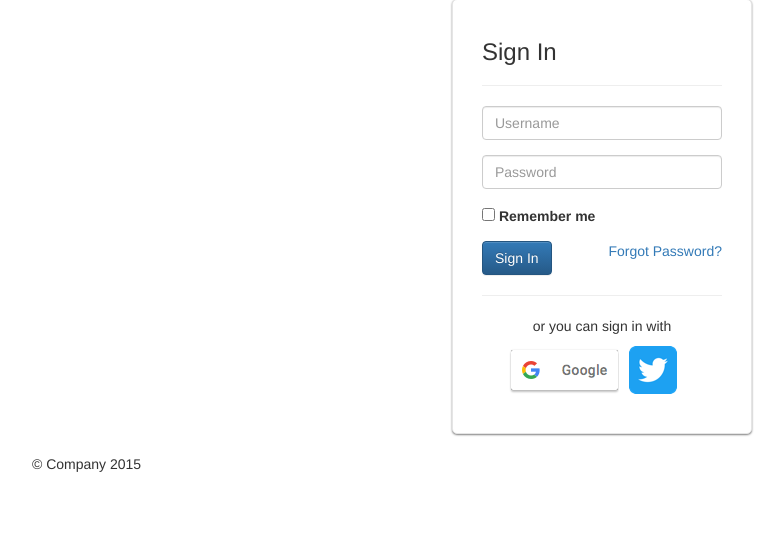
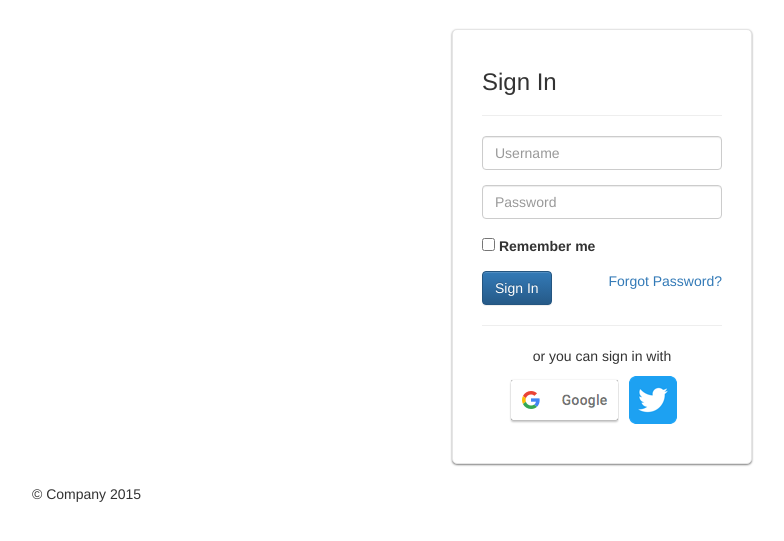
Before and after one commit to swpease/Flavify, a Django app: page /accounts/login/ in a window 1280 px wide. Shown: the part 51-592 px from the top of the page, without its empty margins (38-822 px from the left). Run offline with Django 3.2, Linux system fonts and the light colour scheme; some libraries are stand-ins or nearby versions.

Commit message:
login css finished
figured out a way to get the margins to behave properly

```diff
--- a/flavors/static/flavors/css/allauth.css
+++ b/flavors/static/flavors/css/allauth.css
@@ -1,7 +1,7 @@
 .all-signin {
   max-width: 300px;
   padding: 19px 29px 29px;
-  margin: 0 auto 20px;
+  margin: 30px auto 20px;
   background-color: #fff;
   border: 1px solid #e5e5e5;
   border-radius: 5px;
```
